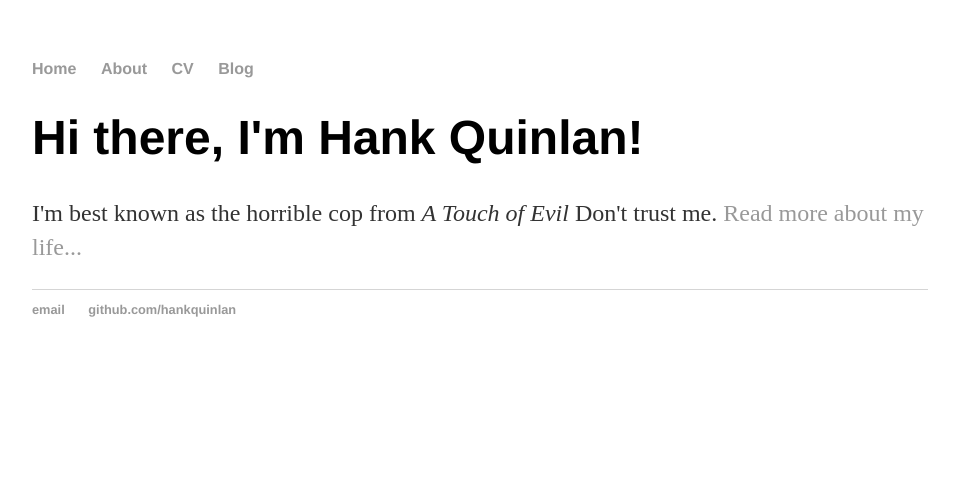
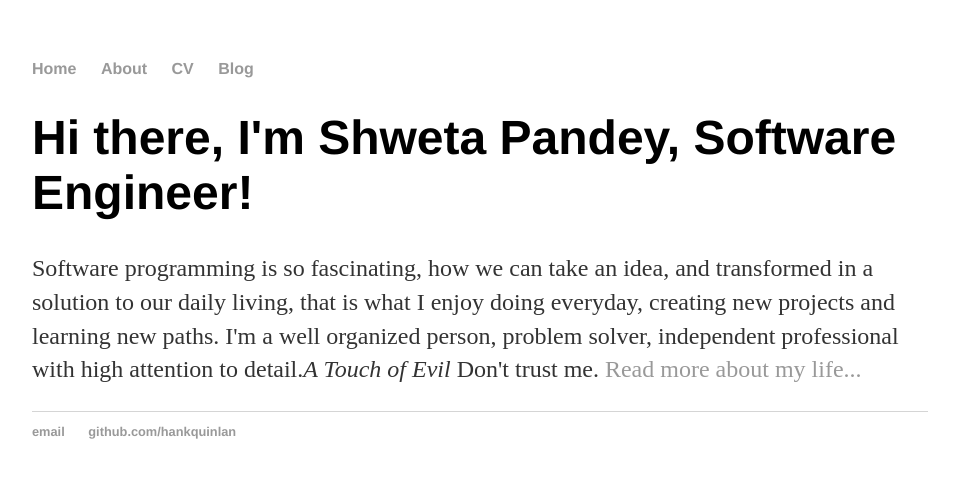
Before and after one commit to bomila/Shweta-Pandey.github.io, a Jekyll site: the page built from index.html, in a window 1280 px wide. Shown: the top 478 px of the page, without its empty margins (160-1119 px from the left). Built offline with Jekyll 4.4.1, drawn with Linux system fonts in a browser that asks for light colours.

Commit message:
Update index.html

```diff
--- a/index.html
+++ b/index.html
@@ -1,8 +1,9 @@
 ---
 layout: default
-title: Hank Quinlan, Horrible Cop
+title: Shweta Pandey
 ---
 <div class="blurb">
-	<h1>Hi there, I'm Hank Quinlan!</h1>
-	<p>I'm best known as the horrible cop from <em>A Touch of Evil</em> Don't trust me. <a href="/about">Read more about my life...</a></p>
+	<h1>Hi there, I'm Shweta Pandey, Software Engineer!</h1>
+	<p> Software programming is so fascinating, how we can take an idea, and transformed in a solution to our daily living, that is what I enjoy doing everyday, creating new projects and learning new paths.
+I'm a well organized person, problem solver, independent professional with high attention to detail.<em>A Touch of Evil</em> Don't trust me. <a href="/about">Read more about my life...</a></p>
 </div><!-- /.blurb -->
```
